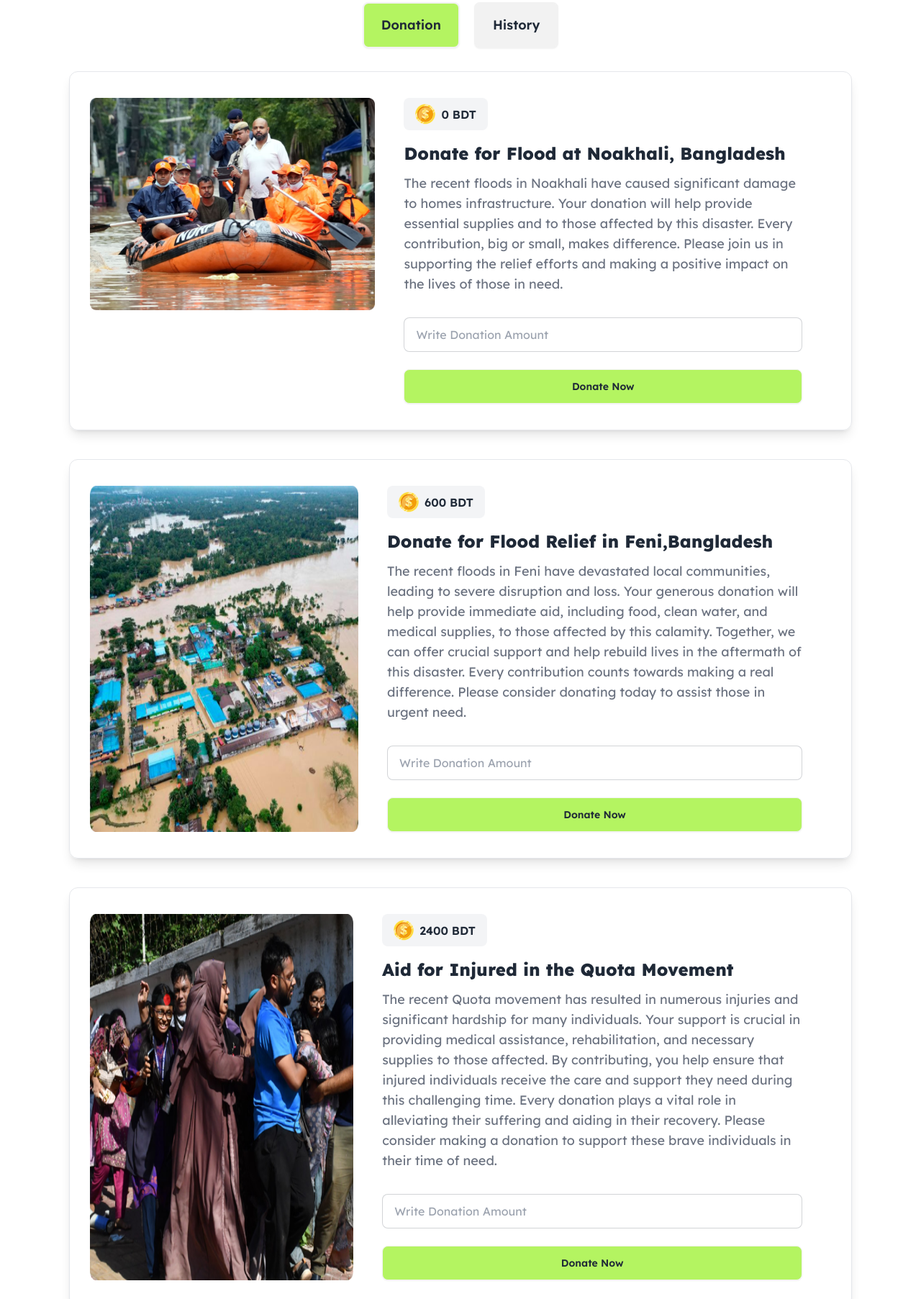
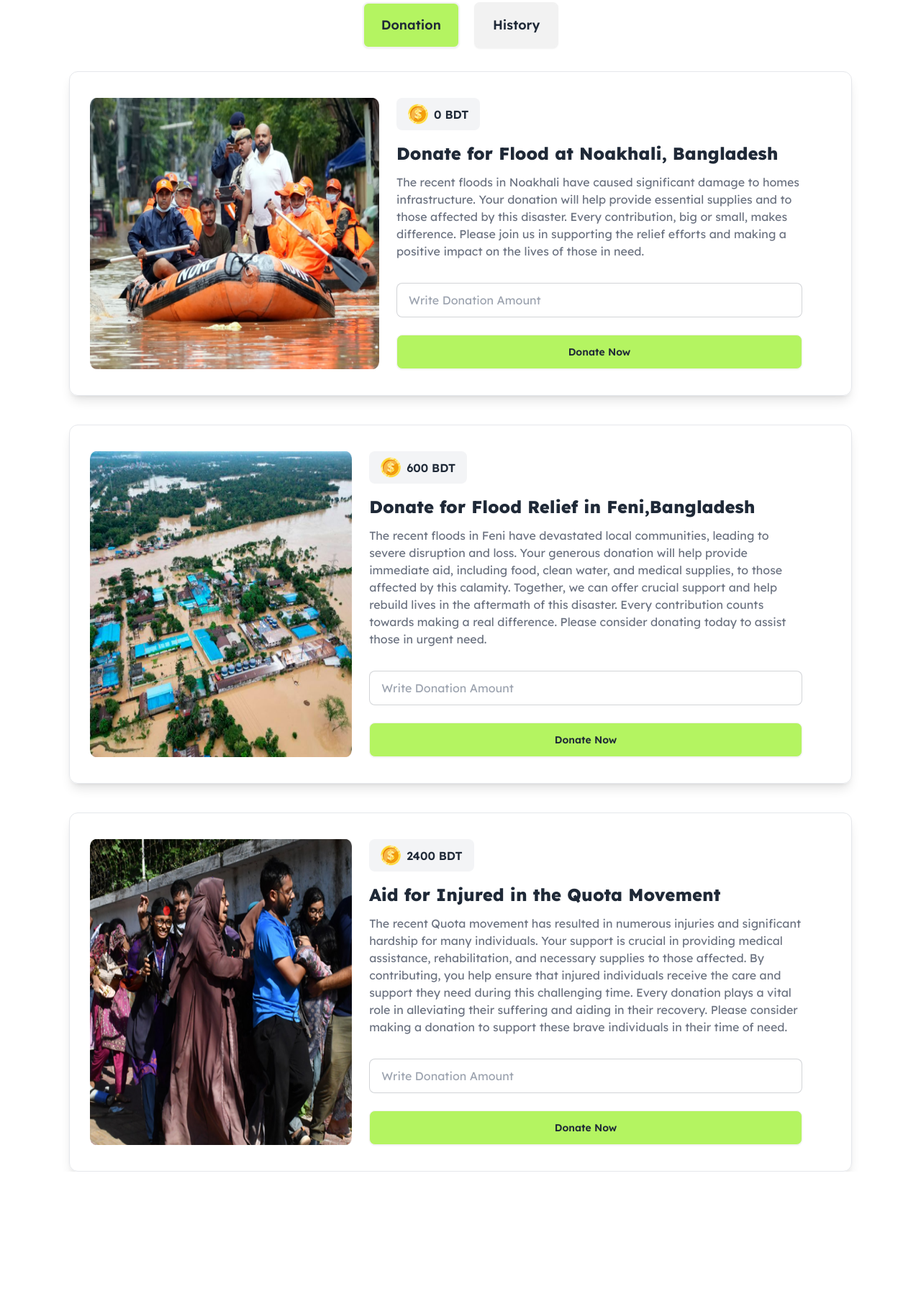
Before and after one commit to rianhasansiam/assignment_05, a plain HTML site: page index.html in a window 1280 px wide. Shown: the part 170-1975 px from the top of the page at 72% size. After the commit the page ends 1798 px from the top, so only its background shows below. Drawn offline with nearby package versions, Linux system fonts and the light colour scheme.

Commit message:
responsive done

```diff
--- a/index.html
+++ b/index.html
@@ -34,7 +34,13 @@
 
  <header class=" bg-[#F9F7F3] pt-5 sticky -top-5">
     <!-- navigation bar -->
-    <nav class="container  m-auto pb-10  ">
+    <div class="navbar-center w-[80vw] m-auto mt-2 pb-5  lg:hidden">
+        <div class="flex items-center  gap-4">
+            <img src="./assets/logo.png" alt="">
+            <h1 class="text-2xl font-extrabold">Donate Bangladesh</h1>
+          </div>
+    </div>
+    <nav class="container  m-auto pb-10 max-sm:sticky max-sm:top-10 max-sm:w-[90vw] ">
         <div class="  navbar bg-base-100 bg-[#F9F7F3]">
             <div class="navbar-start">
               <button id="blogSwitchBtn" class="btn btn-ghost text-xl w-28 bg-[#B4F461]">Blog</button>
@@ -53,10 +59,10 @@
     </nav>
 </header>
 
-<section class=" bg-white flex justify-center gap-5 py-8 pt-12 sticky top-20 ">
+<section class=" bg-white flex justify-center gap-5 py-8 max-sm:pt-6 max-sm:py-4 pt-12 max-sm:top-36 sticky top-20 ">
     <!-- button history and donate -->
-    <button id="donationbtn" class="btn btn-xs sm:btn-sm md:btn-md lg:btn-lg bg-[#B4F461] border-2">Donation</button>
-    <button id="historyBtn" class="btn btn-xs sm:btn-sm md:btn-md lg:btn-lg  border-2">History</button>
+    <button id="donationbtn" class="btn btn-xs btn-lg bg-[#B4F461] border-2">Donation</button>
+    <button id="historyBtn" class="btn btn-xs btn-lg  border-2">History</button>
 </section>
 <!-- main section start -->
 <main class="container m-auto">
@@ -66,17 +72,17 @@
     <section id="donationSetion">
 
         <!-- noyakhali donation -->
-        <div class="border  flex justify-center gap-10 p-7 rounded-xl shadow-lg w-[85%] m-auto py-9">
-            <div class="rounded-2xl w-[200%] ">
-                <img class="w-full" src="./assets/noakhali.png" alt="">
+        <div class="border  flex justify-between gap-6 p-7 rounded-xl shadow-lg w-[85%] m-auto py-9 max-sm:flex-col max-sm:w-[90vw]">
+            <div class="rounded-2xl w-[40%] max-sm:w-[100%] ">
+                <img class="w-full h-full" src="./assets/noakhali.png" alt="">
             </div>
-            <div class=" pr-10">
+            <div class=" pr-10 max-sm:pr-0  w-[60%] max-sm:w-[100%] ">
                 <button class="bg-gray-100 rounded-lg p-2 px-4 flex gap-2 items-center">
                     <img src="./assets/coin.png" alt="">
                     <p id="noykhaiCash" class="font-semibold">0 BDT</p>
                 </button>
                 <h1 id="noyakhaliHeading" class="font-extrabold text-2xl mt-4">Donate for Flood at Noakhali, Bangladesh</h1>
-                <p class="text-lg mt-3 text-gray-500"> The recent floods in Noakhali have caused significant damage to homes  infrastructure. Your donation will help provide essential supplies and  to those affected by this disaster. Every contribution, big or small, makes  difference. Please join us in supporting the relief efforts and making a positive impact on the lives of those in need.</p>
+                <p class="text-base mt-3 text-gray-500"> The recent floods in Noakhali have caused significant damage to homes  infrastructure. Your donation will help provide essential supplies and  to those affected by this disaster. Every contribution, big or small, makes  difference. Please join us in supporting the relief efforts and making a positive impact on the lives of those in need.</p>
 
                 <input id="noyakhaliINput" type="text" placeholder="Write Donation Amount" class=" block input input-bordered w-[100%] mt-8" />
 
@@ -86,17 +92,17 @@
         </div>
 
         <!-- feni donation -->
-        <div class="mt-10 border  flex justify-center gap-10 p-7 rounded-xl shadow-lg w-[85%] m-auto py-9">
-            <div class="rounded-2xl w-[250%]  ">
+        <div class="mt-10 border  flex justify-between gap-6 p-7 rounded-xl shadow-lg w-[85%] m-auto py-9 max-sm:w-[90vw] max-sm:flex-col">
+            <div class="rounded-2xl w-[40%] max-sm:w-[100%]  ">
                 <img class="w-full h-full" src="./assets/feni.png" alt="">
             </div>
-            <div class=" pr-10">
+            <div class=" pr-10 max-sm:pr-0 w-[70%] max-sm:w-[100%]">
                 <button class="bg-gray-100 rounded-lg p-2 px-4 flex gap-2 items-center">
                     <img src="./assets/coin.png" alt="">
                     <p id="feniCash" class="font-semibold">600 BDT</p>
                 </button>
                 <h1 id="feniHeading" class="font-extrabold text-2xl mt-4">Donate for Flood Relief in Feni,Bangladesh</h1>
-                <p class="text-lg mt-3 text-gray-500">The recent floods in Feni have devastated local communities, leading to severe disruption and loss. Your generous donation will help provide immediate aid, including food, clean water, and medical supplies, to those affected by this calamity. Together, we can offer crucial support and help rebuild lives in the aftermath of this disaster. Every contribution counts towards making a real difference. Please consider donating today to assist those in urgent need.</p>
+                <p class="text-base mt-3 text-gray-500">The recent floods in Feni have devastated local communities, leading to severe disruption and loss. Your generous donation will help provide immediate aid, including food, clean water, and medical supplies, to those affected by this calamity. Together, we can offer crucial support and help rebuild lives in the aftermath of this disaster. Every contribution counts towards making a real difference. Please consider donating today to assist those in urgent need.</p>
 
                 <input id="feniInput" type="text" placeholder="Write Donation Amount" class=" block input input-bordered w-[100%] mt-8" />
 
@@ -105,17 +111,17 @@
         </div>
 
         <!-- quota movement -->
-        <div class=" mt-10 border  flex justify-center gap-10 p-7 rounded-xl shadow-lg w-[85%] m-auto py-9">
-            <div class="rounded-2xl w-[280%]  ">
+        <div class=" mt-10 border  flex justify-between gap-6 p-7 rounded-xl shadow-lg w-[85%] m-auto py-9 max-sm:w-[90vw] max-sm:flex-col">
+            <div class="rounded-2xl w-[40%] max-sm:w-[100%]  ">
                 <img class="w-full h-full" src="./assets/quota-protest.png" alt="">
             </div>
-            <div class=" pr-10">
+            <div class=" pr-10 max-sm:pr-0 w-[70%] max-sm:w-[100%]">
                 <button class="bg-gray-100 rounded-lg p-2 px-4 flex gap-2 items-center">
                     <img src="./assets/coin.png" alt="">
                     <p id="quotaCash" class="font-semibold">2400 BDT</p>
                 </button>
                 <h1 id="quotaHading" class="font-extrabold text-2xl mt-4">Aid for Injured in the Quota Movement</h1>
-                <p class="text-lg mt-3 text-gray-500">The recent Quota movement has resulted in numerous injuries and significant hardship for many individuals. Your support is crucial in providing medical assistance, rehabilitation, and necessary supplies to those affected. By contributing, you help ensure that injured individuals receive the care and support they need during this challenging time. Every donation plays a vital role in alleviating their suffering and aiding in their recovery. Please consider making a donation to support these brave individuals in their time of need.</p>
+                <p class="text-base mt-3 text-gray-500">The recent Quota movement has resulted in numerous injuries and significant hardship for many individuals. Your support is crucial in providing medical assistance, rehabilitation, and necessary supplies to those affected. By contributing, you help ensure that injured individuals receive the care and support they need during this challenging time. Every donation plays a vital role in alleviating their suffering and aiding in their recovery. Please consider making a donation to support these brave individuals in their time of need.</p>
 
                 <input id="quotaInput" type="text" placeholder="Write Donation Amount" class=" block input input-bordered w-[100%] mt-8" />
 
```
Also changed, not shown: blog.html (+5 -5 lines).
